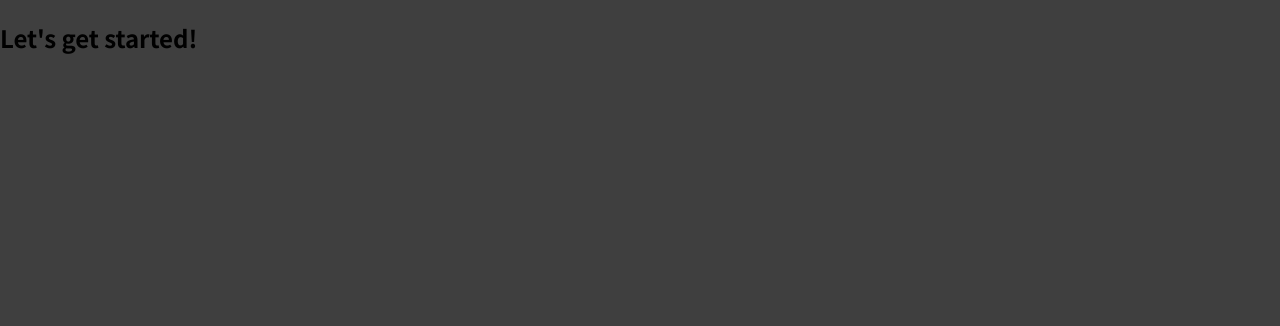
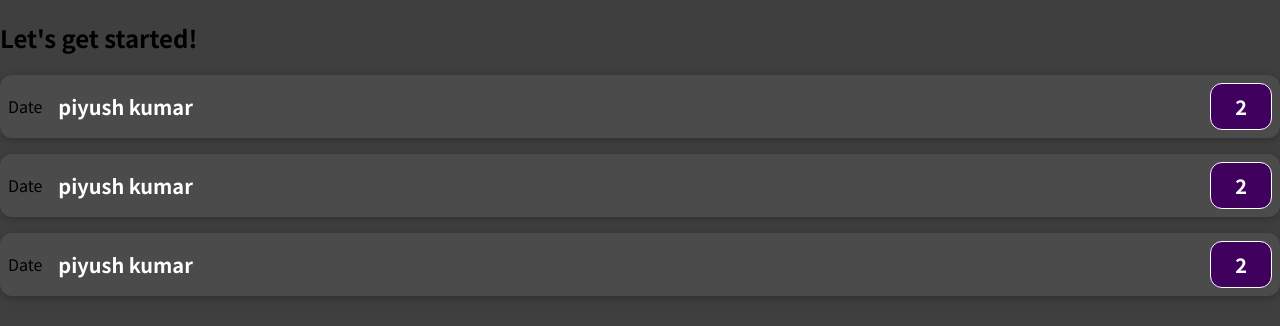
Before and after one commit to piyu5hkumar/expense-tracker, a JavaScript app: page / in a window 1280 px wide. Shown: the top 326 px of the page. Built offline with nearby package versions, Linux system fonts and the light colour scheme.

Commit message:
added first component

```diff
--- a/src/App.js
+++ b/src/App.js
@@ -1,7 +1,12 @@
+import ExpenseItem from "./components/ExpenseItem";
+
 function App() {
   return (
     <div>
       <h2>Let's get started!</h2>
+      <ExpenseItem />
+      <ExpenseItem />
+      <ExpenseItem />
     </div>
   );
 }
--- /dev/null
+++ b/src/components/ExpenseItem.css
@@ -0,0 +1,56 @@
+.expense-item {
+  display: flex;
+  justify-content: space-between;
+  align-items: center;
+  box-shadow: 0 2px 8px rgba(0, 0, 0, 0.25);
+  padding: 0.5rem;
+  margin: 1rem 0;
+  border-radius: 12px;
+  background-color: #4b4b4b;
+}
+
+.expense-item__description {
+  display: flex;
+  flex-direction: column;
+  gap: 1rem;
+  align-items: flex-end;
+  flex-flow: column-reverse;
+  justify-content: flex-start;
+  flex: 1;
+}
+
+.expense-item h2 {
+  color: #3a3a3a;
+  font-size: 1rem;
+  flex: 1;
+  margin: 0 1rem;
+  color: white;
+}
+
+.expense-item__price {
+  font-size: 1rem;
+  font-weight: bold;
+  color: white;
+  background-color: #40005d;
+  border: 1px solid white;
+  padding: 0.5rem;
+  border-radius: 12px;
+}
+
+@media (min-width: 580px) {
+  .expense-item__description {
+    flex-direction: row;
+    align-items: center;
+    justify-content: flex-start;
+    flex: 1;
+  }
+
+  .expense-item__description h2 {
+    font-size: 1.25rem;
+  }
+
+  .expense-item__price {
+    font-size: 1.25rem;
+    padding: 0.5rem 1.5rem;
+  }
+}
--- /dev/null
+++ b/src/components/ExpenseItem.js
@@ -0,0 +1,16 @@
+import "./ExpenseItem.css";
+
+function ExpenseItem() {
+  const myVar = "piyush kumar";
+  return (
+    <div className="expense-item">
+      <div>Date</div>
+      <div className="expense-item__description">
+        <h2>{myVar}</h2>
+        <div className="expense-item__price">{1 + 1}</div>
+      </div>
+    </div>
+  );
+}
+
+export default ExpenseItem;
```
